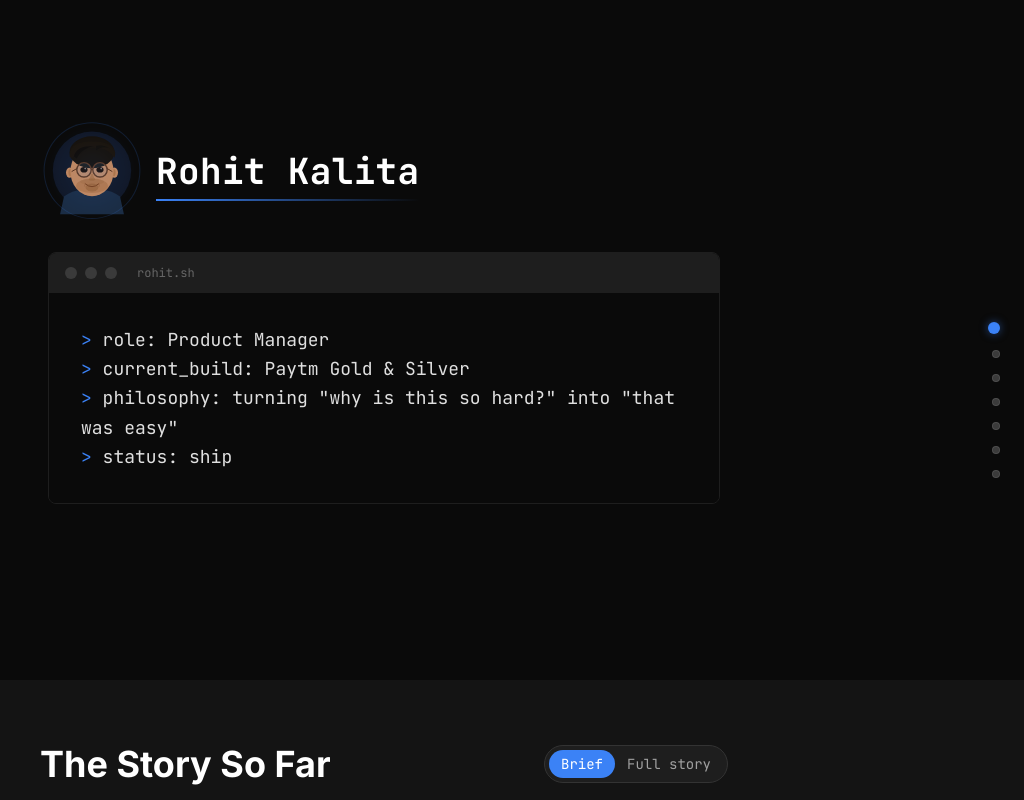
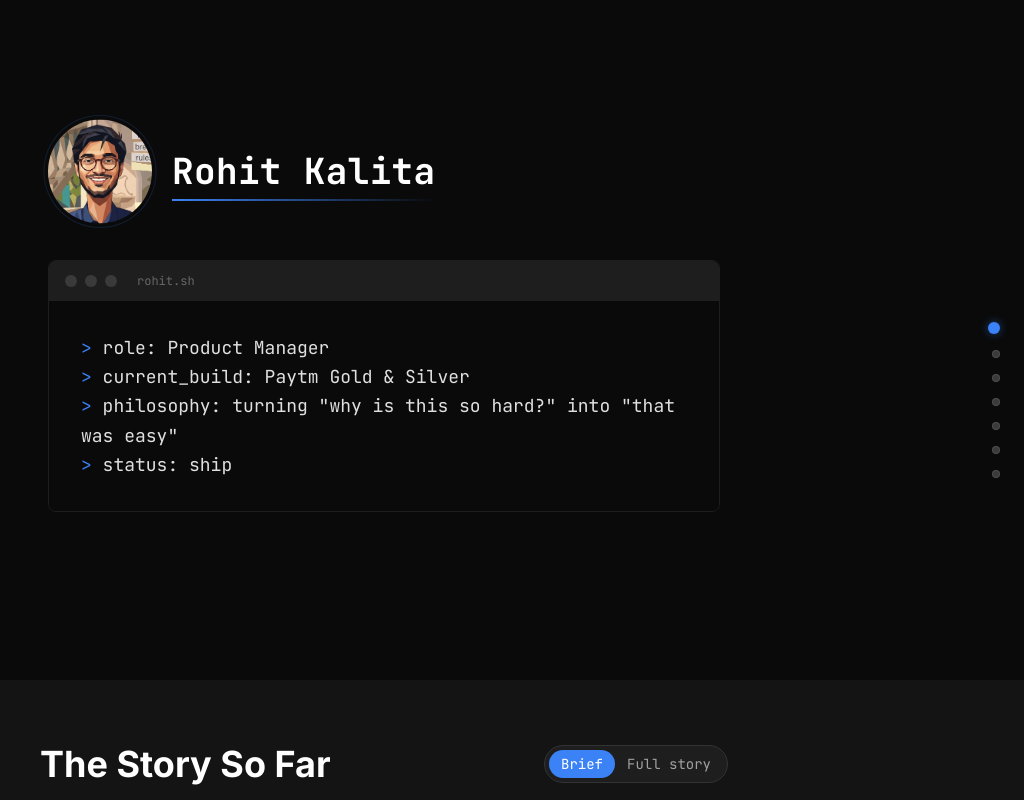
Before and after one commit to RohitKalita17/Rohit-s-Portfolio, a Next.js app: page / in a window 1280 px wide. Shown: the top 800 px of the page, without its empty margins (256-1280 px from the left). Built offline with nearby package versions, Linux system fonts and the light colour scheme.

Commit message:
Changes in the directory

```diff
--- a/components/GeometricAvatar1.tsx
+++ b/components/GeometricAvatar1.tsx
@@ -1,133 +1,49 @@
 "use client";
 
 import { motion } from "framer-motion";
+import Image from "next/image";
 
-// Geometric avatar based on Photo 1 — smiling, navy Tommy Hilfiger polo, outdoor setting
-export default function GeometricAvatar1({ size = 160 }: { size?: number }) {
+export default function GeometricAvatar1({ size = 88 }: { size?: number }) {
   return (
     <motion.div
-      animate={{ y: [0, -6, 0] }}
+      animate={{ y: [0, -5, 0] }}
       transition={{ duration: 4, repeat: Infinity, ease: "easeInOut" }}
-      style={{ width: size, height: size }}
+      style={{ width: size, height: size, flexShrink: 0 }}
       className="relative"
     >
       {/* Accent glow ring */}
       <motion.div
-        animate={{ opacity: [0.4, 0.8, 0.4], scale: [1, 1.05, 1] }}
+        animate={{ opacity: [0.4, 0.75, 0.4], scale: [1, 1.06, 1] }}
         transition={{ duration: 3, repeat: Infinity, ease: "easeInOut" }}
         style={{
           position: "absolute",
           inset: -4,
           borderRadius: "50%",
-          background: "radial-gradient(circle, rgba(59,130,246,0.2) 0%, transparent 70%)",
+          background: "radial-gradient(circle, rgba(59,130,246,0.18) 0%, transparent 70%)",
           border: "1.5px solid rgba(59,130,246,0.35)",
+          pointerEvents: "none",
         }}
       />
 
-      <svg
-        viewBox="0 0 200 220"
-        width={size}
-        height={size}
-        xmlns="http://www.w3.org/2000/svg"
-        style={{ display: "block" }}
+      {/* Circular image */}
+      <div
+        style={{
+          width: size,
+          height: size,
+          borderRadius: "50%",
+          overflow: "hidden",
+          position: "relative",
+        }}
       >
-        {/* ── Background circle ── */}
-        <circle cx="100" cy="110" r="98" fill="#111827" />
-
-        {/* ── Shoulders / shirt (navy polo) ── */}
-        <path
-          d="M 20 220 L 30 175 Q 50 160 75 158 L 85 165 L 100 170 L 115 165 L 125 158 Q 150 160 170 175 L 180 220 Z"
-          fill="#1B2D45"
+        <Image
+          src="/avatar.png"
+          alt="Rohit Kalita"
+          fill
+          sizes="104px"
+          style={{ objectFit: "cover", objectPosition: "center 18%" }}
+          priority
         />
-        {/* Shirt collar */}
-        <path
-          d="M 85 165 L 100 158 L 115 165 L 108 170 L 100 175 L 92 170 Z"
-          fill="#15243A"
-        />
-        {/* Tommy collar detail */}
-        <path d="M 93 162 L 107 162 L 107 167 L 100 172 L 93 167 Z" fill="#243B5A" />
-
-        {/* ── Neck ── */}
-        <rect x="85" y="148" width="30" height="22" rx="4" fill="#C4885C" />
-
-        {/* ── Ear left ── */}
-        <ellipse cx="44" cy="115" rx="9" ry="13" fill="#C4885C" />
-        <ellipse cx="46" cy="115" rx="5" ry="9" fill="#B07545" />
-
-        {/* ── Ear right ── */}
-        <ellipse cx="156" cy="115" rx="9" ry="13" fill="#C4885C" />
-        <ellipse cx="154" cy="115" rx="5" ry="9" fill="#B07545" />
-
-        {/* ── Face ── */}
-        <ellipse cx="100" cy="112" rx="54" ry="62" fill="#C4885C" />
-
-        {/* ── Hair base (dark swept style) ── */}
-        {/* Main hair mass */}
-        <ellipse cx="100" cy="64" rx="56" ry="40" fill="#161008" />
-        {/* Hair swept slightly to right — characteristic of photo 1 */}
-        <path
-          d="M 44 75 Q 42 50 65 42 Q 85 35 105 38 Q 132 36 150 50 Q 162 62 156 78 Q 145 58 120 54 Q 100 50 80 56 Q 60 62 50 80 Z"
-          fill="#1A1208"
-        />
-        {/* Front hair sweep — slightly messy, casual */}
-        <path
-          d="M 55 75 Q 58 58 75 52 Q 90 47 108 50 Q 95 48 82 57 Q 68 65 62 80 Z"
-          fill="#0F0A04"
-        />
-        {/* Hair falling on forehead right side */}
-        <path
-          d="M 110 48 Q 130 44 148 56 Q 142 50 125 52 Q 115 54 110 60 Z"
-          fill="#120D06"
-        />
-
-        {/* ── Eyebrows ── */}
-        <path d="M 68 93 Q 78 89 88 91" stroke="#0F0A04" strokeWidth="3" fill="none" strokeLinecap="round" />
-        <path d="M 112 91 Q 122 89 132 93" stroke="#0F0A04" strokeWidth="3" fill="none" strokeLinecap="round" />
-
-        {/* ── Glasses (round tortoiseshell frames — photo 1) ── */}
-        {/* Left lens */}
-        <circle cx="80" cy="108" r="18" fill="none" stroke="#5C3318" strokeWidth="3.5" />
-        <circle cx="80" cy="108" r="18" fill="rgba(100,160,220,0.08)" />
-        {/* Right lens */}
-        <circle cx="120" cy="108" r="18" fill="none" stroke="#5C3318" strokeWidth="3.5" />
-        <circle cx="120" cy="108" r="18" fill="rgba(100,160,220,0.08)" />
-        {/* Bridge */}
-        <line x1="98" y1="107" x2="102" y2="107" stroke="#5C3318" strokeWidth="2.5" />
-        {/* Temples */}
-        <line x1="62" y1="105" x2="50" y2="112" stroke="#5C3318" strokeWidth="2.5" strokeLinecap="round" />
-        <line x1="138" y1="105" x2="150" y2="112" stroke="#5C3318" strokeWidth="2.5" strokeLinecap="round" />
-
-        {/* ── Eyes ── */}
-        <ellipse cx="80" cy="108" rx="9" ry="7" fill="#1A0F08" />
-        <ellipse cx="120" cy="108" rx="9" ry="7" fill="#1A0F08" />
-        {/* Eye highlights */}
-        <circle cx="83" cy="105" r="2" fill="rgba(255,255,255,0.5)" />
-        <circle cx="123" cy="105" r="2" fill="rgba(255,255,255,0.5)" />
-
-        {/* ── Nose ── */}
-        <path
-          d="M 98 118 Q 96 128 91 133 Q 97 136 100 135 Q 103 136 109 133 Q 104 128 102 118 Z"
-          fill="#B07545"
-        />
-
-        {/* ── Stubble / beard ── */}
-        <ellipse cx="100" cy="148" rx="40" ry="18" fill="#8B5520" opacity="0.28" />
-        <ellipse cx="100" cy="138" rx="30" ry="8" fill="#8B5520" opacity="0.15" />
-        {/* Goatee area */}
-        <ellipse cx="100" cy="152" rx="16" ry="10" fill="#7A4818" opacity="0.3" />
-
-        {/* ── Smile ── */}
-        <path
-          d="M 83 143 Q 100 158 117 143"
-          fill="none"
-          stroke="#7A3F18"
-          strokeWidth="2.5"
-          strokeLinecap="round"
-        />
-        {/* Smile dimples */}
-        <path d="M 83 143 Q 80 148 82 150" fill="none" stroke="#A06035" strokeWidth="1.5" strokeLinecap="round" />
-        <path d="M 117 143 Q 120 148 118 150" fill="none" stroke="#A06035" strokeWidth="1.5" strokeLinecap="round" />
-      </svg>
+      </div>
     </motion.div>
   );
 }
--- a/components/Hero.tsx
+++ b/components/Hero.tsx
@@ -81,7 +81,7 @@ export default function Hero() {
           transition={{ duration: 0.5, ease: "easeOut" }}
           className="flex items-center gap-5 mb-8"
         >
-          <GeometricAvatar1 size={88} />
+          <GeometricAvatar1 size={104} />
 
           <div>
             <h1
```
Also changed, not shown: public/avatar.png (added).
